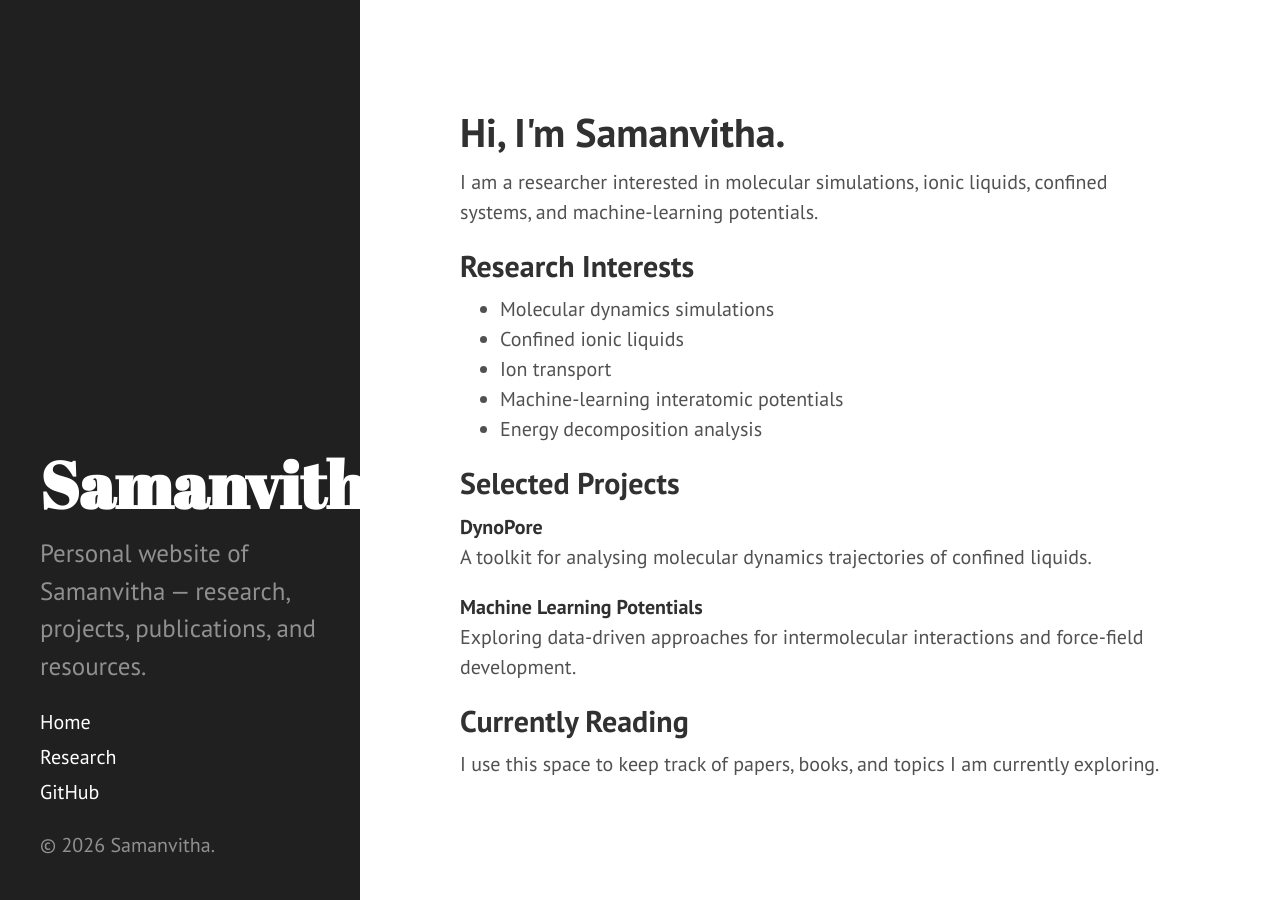
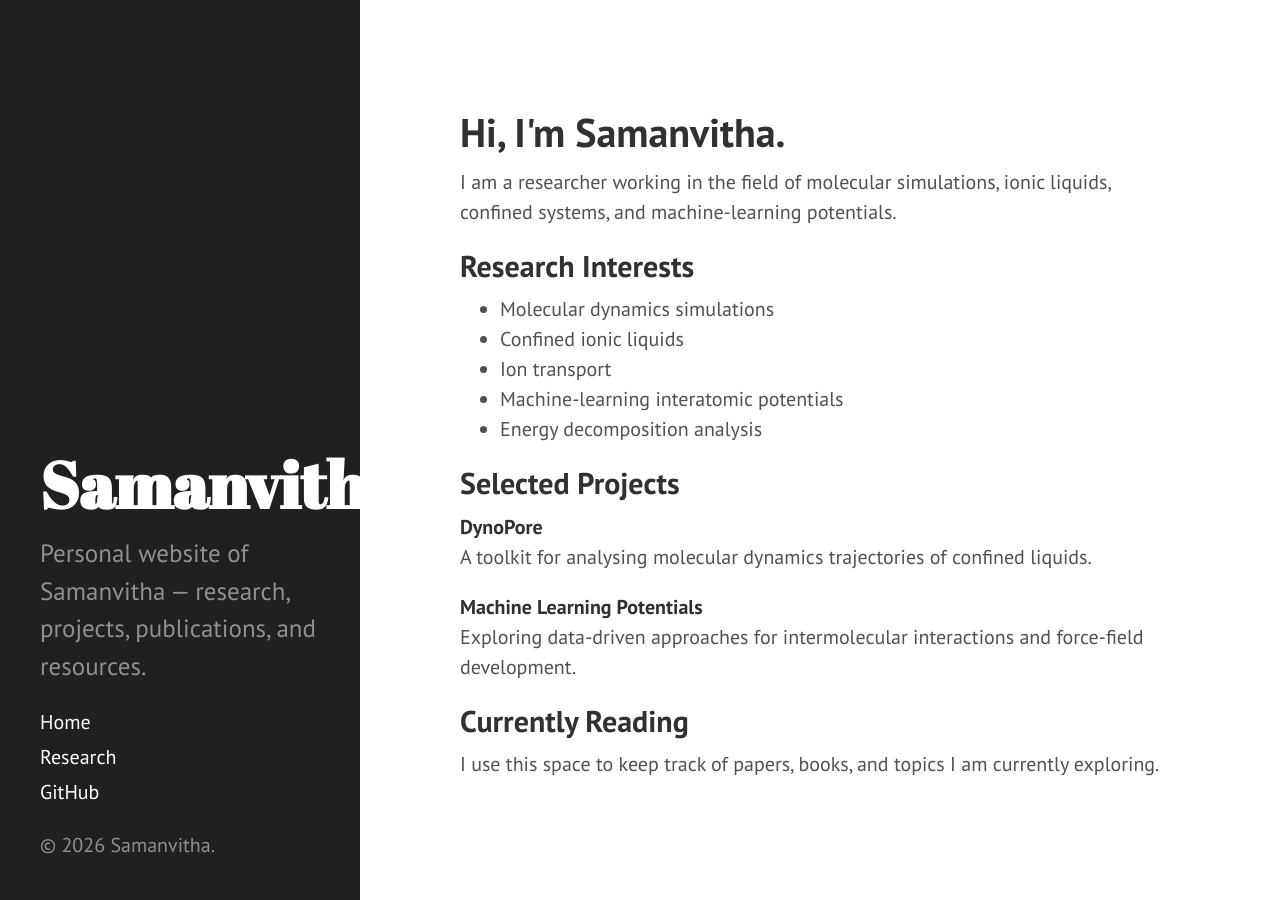
Before and after one commit to Samanvithavs/samanvithavs.github.io, a Jekyll site: the page built from index.html, in a window 1280 px wide. Built offline with Jekyll 4.4.1, drawn with Linux system fonts in a browser that asks for light colours; the list of posts is cut into pages by our own code.

Commit message:
Update index.html

```diff
--- a/index.html
+++ b/index.html
@@ -6,7 +6,7 @@ title: Home
 <h1>Hi, I'm Samanvitha.</h1>
 
 <p>
-  I am a researcher interested in molecular simulations,
+  I am a researcher working in the field of molecular simulations,
   ionic liquids, confined systems, and machine-learning potentials.
 </p>
 
```
